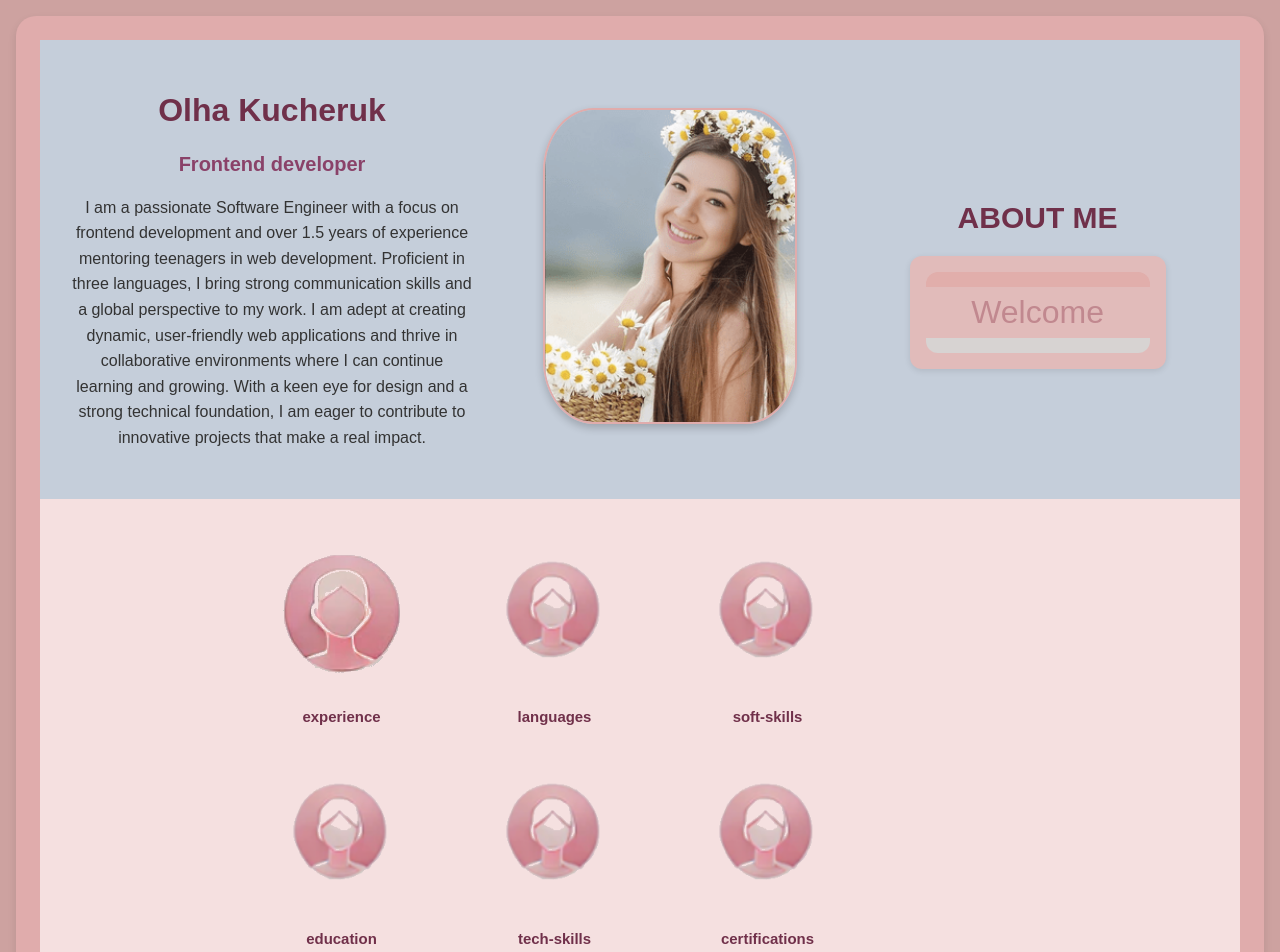
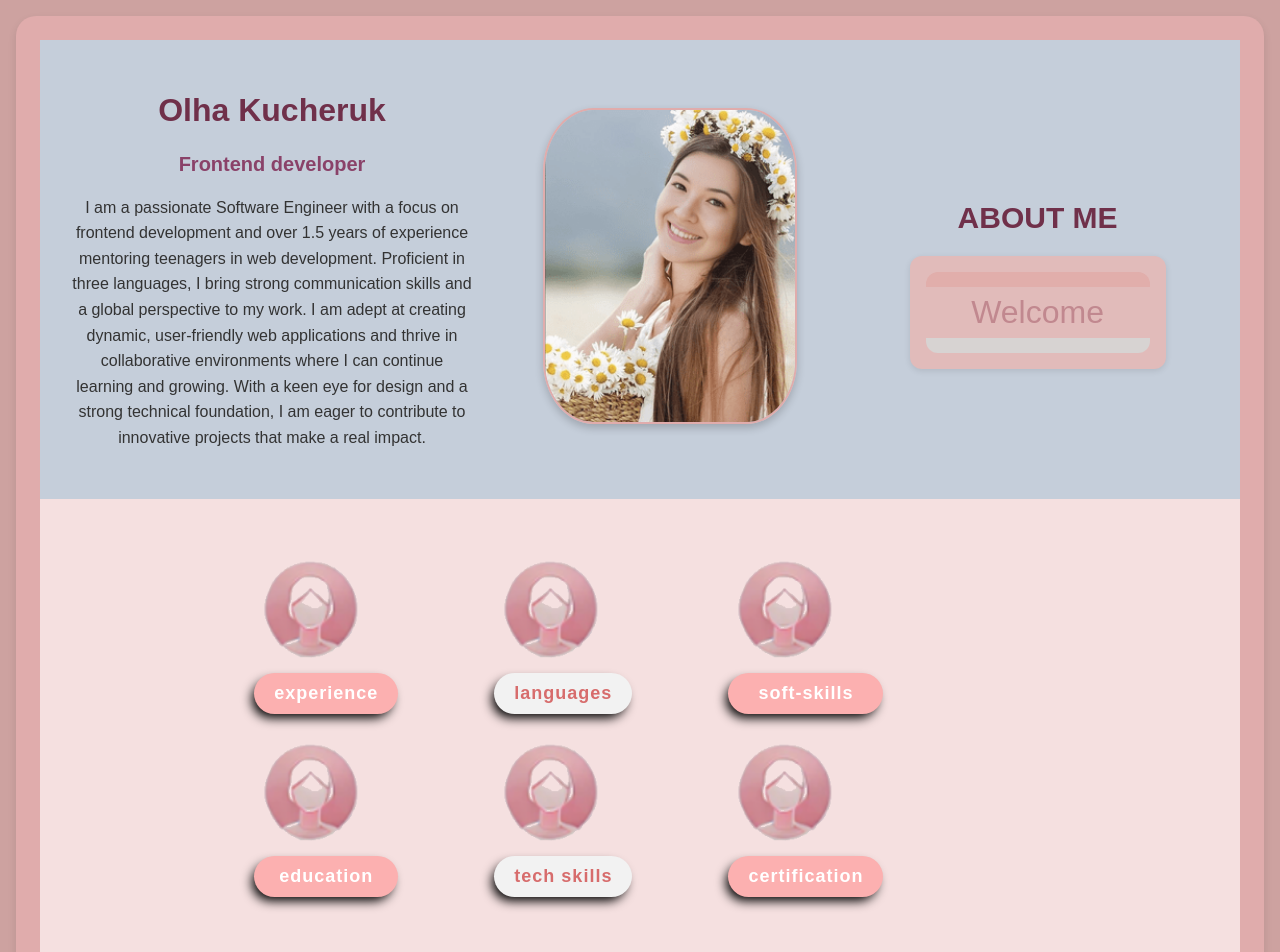
Before and after one commit to Olha36/portfolio, a React (Vite) app: page /home in a window 1280 px wide. Shown: the top 952 px of the page. Built offline with nearby package versions, Linux system fonts and the light colour scheme.

Commit message:
style skills buttons

```diff
--- a/src/components/Card2.tsx
+++ b/src/components/Card2.tsx
@@ -1,6 +1,5 @@
 import '../css/card.css';
 import img1 from '../img/1_optimized.png';
-import experience from '../img/avatar-icons/1.png';
 import education from '../img/avatar-icons/2.png';
 export default function Card2() {
   return (
@@ -36,33 +35,33 @@ export default function Card2() {
         <div className='info-container'>
           <div className='info'>
             <div className='info-left'>
-              <div className='experience'>
-                <img src={experience} alt='' />
-                <h5>experience</h5>
+              <div className='experience grid'>
+                <img src={education} alt='' />
+                <button className='button button-pink'>experience</button>
               </div>
-              <div className='education'>
+              <div className='education grid'>
                 <img src={education} alt='' />
-                <h5>education</h5>
+                <button className='button button-pink'>education</button>
               </div>
             </div>
             <div className='info-center'>
-              <div className='languages'>
+              <div className='languages grid'>
                 <img src={education} alt='' />
-                <h5>languages</h5>
+                <button className='button button-white'>languages</button>
               </div>
-              <div className='tech-skills'>
+              <div className='tech-skills grid'>
                 <img src={education} alt='' />
-                <h5>tech-skills</h5>
+                <button className='button button-white'>tech skills</button>
               </div>
             </div>
             <div className='info-right'>
-              <div className='soft-skills'>
+              <div className='soft-skills grid'>
                 <img src={education} alt='' />
-                <h5>soft-skills</h5>
+                <button className='button button-pink'>soft-skills</button>
               </div>
-              <div className='certifications'>
+              <div className='certifications grid'>
                 <img src={education} alt='' />
-                <h5>certifications</h5>
+                <button className='button button-pink'>certification</button>
               </div>
             </div>
           </div>
--- a/src/css/card.css
+++ b/src/css/card.css
@@ -102,13 +102,8 @@
   transition: background-color 0.3s;
 }
 .info img {
-    width: 117px;
-    height: 118px;
-}
-
-.info div:hover {
-  background-color: #f5cccc; /* Hover effect */
-  border-radius: 0.5rem;
+  width: 117px;
+  height: 118px;
 }
 
 .experience,
@@ -119,10 +114,50 @@
 .certifications {
   margin-bottom: 1rem;
 }
+.grid {
+    display: grid;
+}
 
 .recommendations {
   height: 5rem;
 }
+
+.button {
+  display: inline-block;
+  padding: 10px 20px;
+  border-radius: 50px; /* Fully rounded edges */
+  border: none;
+  font-family: 'Arial', sans-serif; /* Font similar to the picture */
+  font-size: 18px;
+  font-weight: bold;
+  letter-spacing: 1px;
+  cursor: pointer;
+  box-shadow: 0px 4px 6px rgba(0, 0, 0, 0.1); /* Subtle shadow */
+  transition: all 0.3s ease;
+}
+
+.button-pink {
+  background-color: #fcb0b0; /* Light pink */
+  color: #fff;
+  box-shadow: -4px 6px 11px -2px black;
+}
+
+.button-white {
+  background-color: #f2f2f2; /* Off-white */
+  color: #d76c6c; /* Light pink for text */
+  box-shadow: -4px 6px 11px -2px black;
+}
+
+.button:hover {
+  transform: translateY(-2px); /* Slight hover effect */
+  box-shadow: 0px 6px 8px rgba(0, 0, 0, 0.15);
+}
+
+.button:active {
+  transform: translateY(0); /* Removes hover effect when clicked */
+  box-shadow: 0px 4px 6px rgba(0, 0, 0, 0.1);
+}
+
 /* Make the layout responsive */
 @media (max-width: 1024px) {
   .card-about {
```
